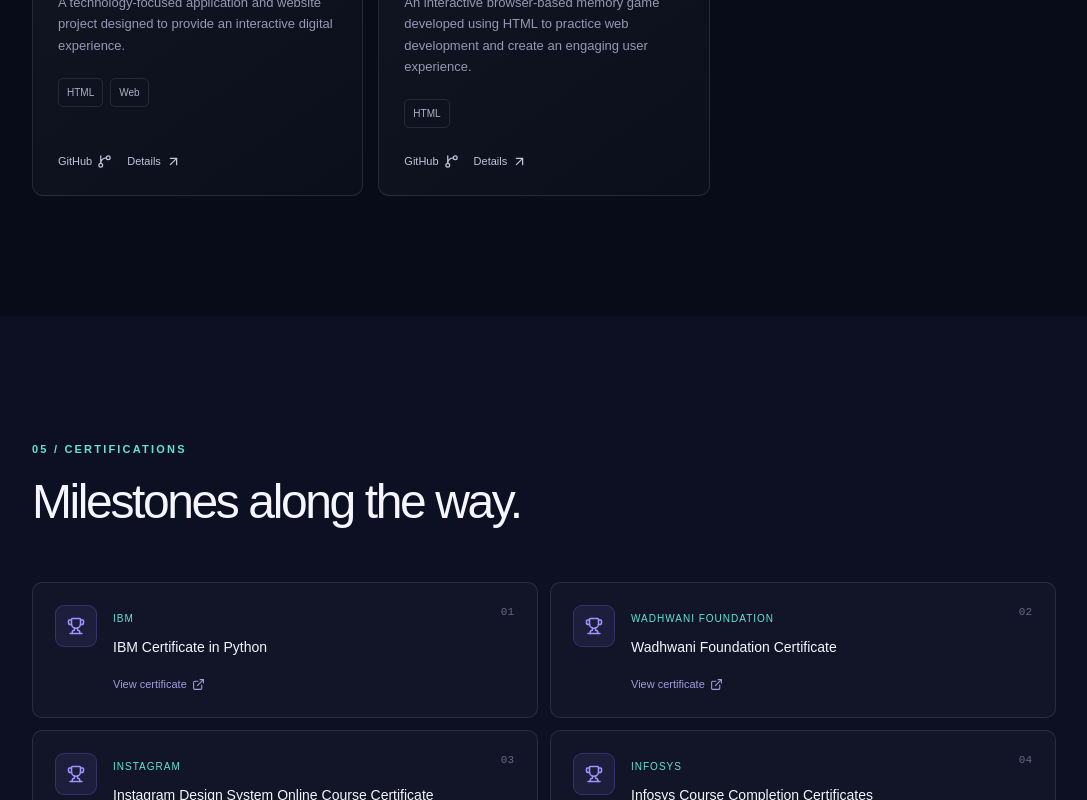
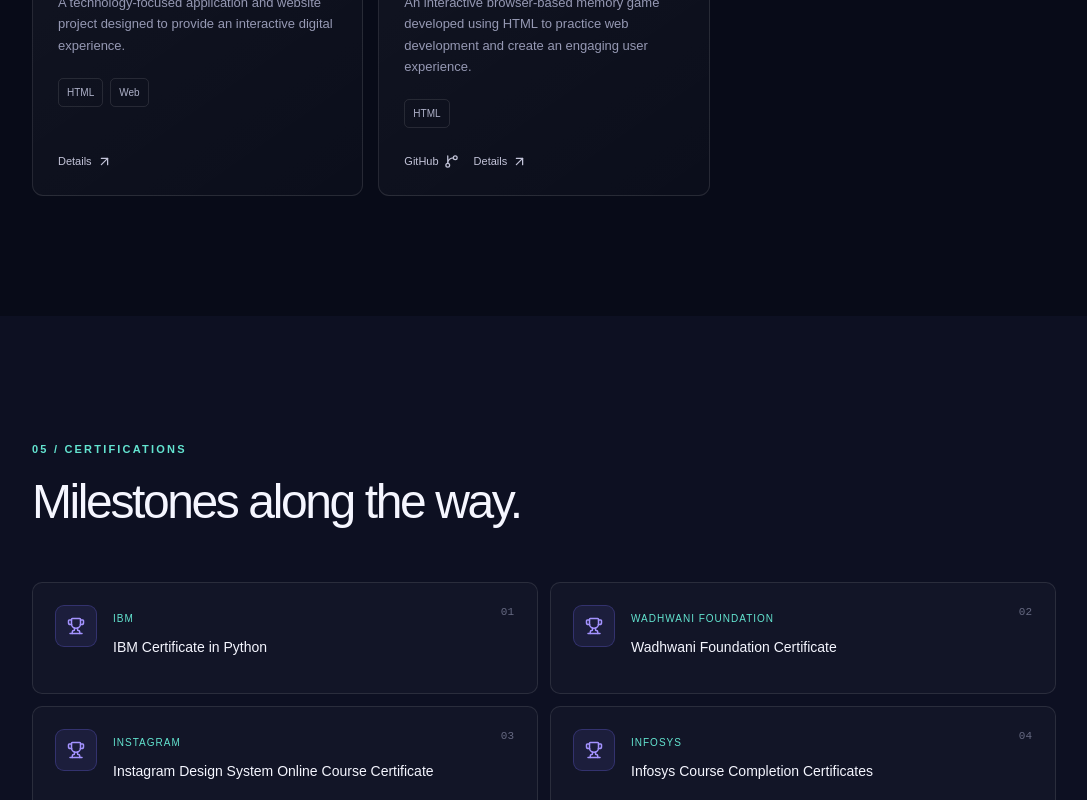
Before and after one commit to manjushree622/manjushree-personal-portfolio, a Next.js app: page / in a window 1280 px wide. Shown: the part 4040-4840 px from the top of the page, without its empty margins (96-1183 px from the left). Built offline with nearby package versions, Linux system fonts and the light colour scheme.

Commit message:
feat: refine project and certification sections\n\nRemoved GitHub links for specific projects and simplified certification display

```diff
--- a/app/page.tsx
+++ b/app/page.tsx
@@ -3,7 +3,7 @@
 import { useState } from 'react'
 import {
   ArrowUpRight, BrainCircuit, Check, ChevronDown, Code2, Database,
-  ExternalLink, GitBranch as Github, Globe2, GraduationCap, Heart,
+  GitBranch as Github, Globe2, GraduationCap, Heart,
   Laptop, BriefcaseBusiness as Linkedin, Mail, MapPin, Menu, MessageCircle, Phone,
   Send, Sparkles, Terminal, Trophy, X, Zap
 } from 'lucide-react'
@@ -89,9 +89,9 @@ export default function Page() {
 
     <section id="skills" className="section-pad section-dark"><SectionHeading eyebrow="03 / SKILLS" title="Tools I use to turn ideas into reality."/><div className="skills-grid">{skills.map(({group,icon:Icon,items}, i)=><div className="skill-card reveal" style={{'--delay': `${i*80}ms`} as React.CSSProperties} key={group}><div className="icon-box"><Icon size={21}/></div><h3>{group}</h3><div className="skill-list">{items.map(item=><span key={item}>{item}</span>)}</div></div>)}</div></section>
 
-    <section id="projects" className="section-pad"><SectionHeading eyebrow="04 / PROJECTS" title="Learning by building." copy="A selection of projects that helped me turn classroom concepts into practical experiences."/><div className="projects-grid">{projects.map(({title,description,tech,icon:Icon},i)=><article className="project-card reveal" key={title}><div className="project-top"><span className="project-number">0{i+1}</span><div className="project-icon"><Icon size={22}/></div></div><h3>{title}</h3><p>{description}</p><div className="tech-tags">{tech.map(t=><span key={t}>{t}</span>)}</div><div className="project-links"><a href="#" onClick={e=>e.preventDefault()}>GitHub <Github size={15}/></a><a href="#" onClick={e=>e.preventDefault()}>Details <ArrowUpRight size={15}/></a></div></article>)}</div></section>
+    <section id="projects" className="section-pad"><SectionHeading eyebrow="04 / PROJECTS" title="Learning by building." copy="A selection of projects that helped me turn classroom concepts into practical experiences."/><div className="projects-grid">{projects.map(({title,description,tech,icon:Icon},i)=><article className="project-card reveal" key={title}><div className="project-top"><span className="project-number">0{i+1}</span><div className="project-icon"><Icon size={22}/></div></div><h3>{title}</h3><p>{description}</p><div className="tech-tags">{tech.map(t=><span key={t}>{t}</span>)}</div><div className="project-links">{!['AI-Based Bus Ticketing Chatbot', 'Automated Table Lamp Using IoT', 'Think Byte App and Website'].includes(title) && <a href="#" onClick={e=>e.preventDefault()}>GitHub <Github size={15}/></a>}<a href="#" onClick={e=>e.preventDefault()}>Details <ArrowUpRight size={15}/></a></div></article>)}</div></section>
 
-    <section id="certifications" className="section-pad section-dark"><SectionHeading eyebrow="05 / CERTIFICATIONS" title="Milestones along the way."/><div className="cert-grid">{certifications.map(([title,org],i)=><div className="cert-card reveal" key={title}><div className="cert-icon"><Trophy size={18}/></div><div><span className="cert-org">{org}</span><h3>{title}</h3><a href="#" onClick={e=>e.preventDefault()}>View certificate <ExternalLink size={13}/></a></div><span className="cert-index">0{i+1}</span></div>)}</div><div className="learning-card reveal"><div className="learning-icon"><Sparkles size={21}/></div><div><span className="eyebrow">CURRENTLY LEARNING</span><h3>Studio Course</h3><p>Currently exploring a Studio course to strengthen my technical knowledge and practical development skills.</p></div><span className="progress-badge"><span/> In Progress</span></div></section>
+    <section id="certifications" className="section-pad section-dark"><SectionHeading eyebrow="05 / CERTIFICATIONS" title="Milestones along the way."/><div className="cert-grid">{certifications.map(([title,org],i)=><div className="cert-card reveal" key={title}><div className="cert-icon"><Trophy size={18}/></div><div><span className="cert-org">{org}</span><h3>{title}</h3></div><span className="cert-index">0{i+1}</span></div>)}</div><div className="learning-card reveal"><div className="learning-icon"><Sparkles size={21}/></div><div><span className="eyebrow">CURRENTLY LEARNING</span><h3>Studio Course</h3><p>Currently exploring a Studio course to strengthen my technical knowledge and practical development skills.</p></div><span className="progress-badge"><span/> In Progress</span></div></section>
 
     <section className="section-pad interests-section"><SectionHeading eyebrow="06 / INTERESTS" title="What keeps me curious."/><div className="interest-cloud">{interests.map((item,i)=><div className="interest-pill reveal" key={item}><span>0{i+1}</span>{item}<ArrowUpRight size={15}/></div>)}</div></section>
 
```
